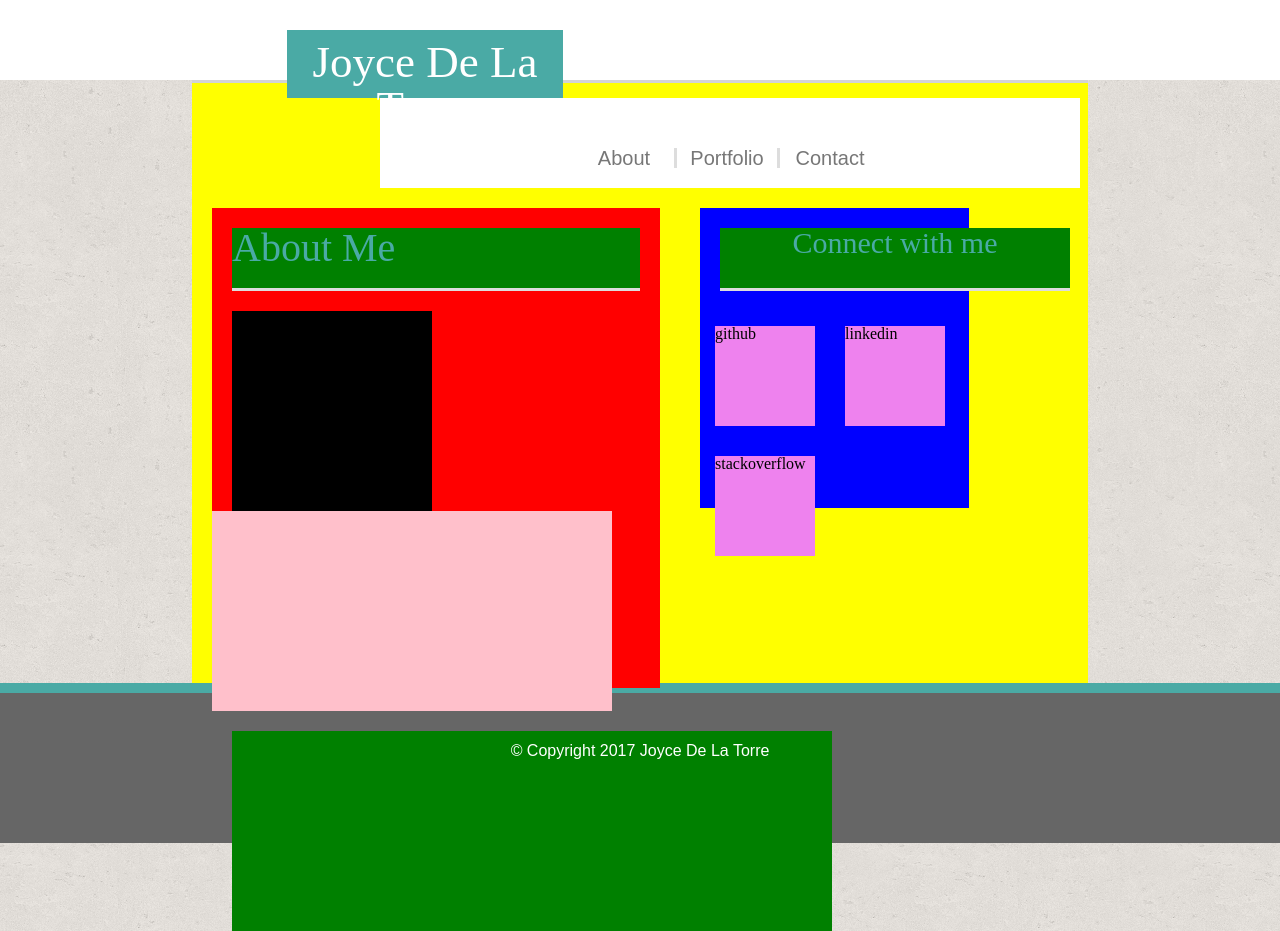
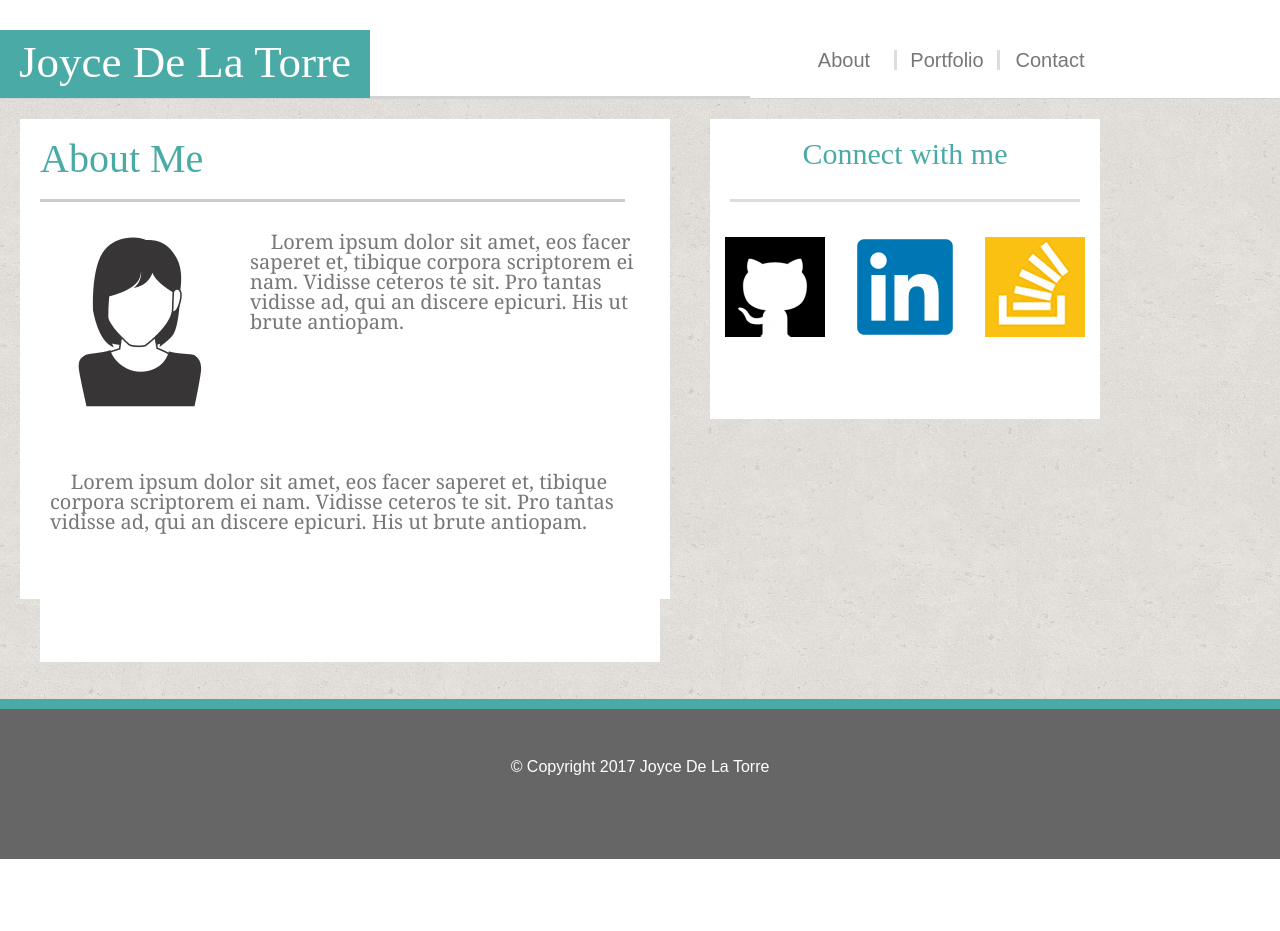
Before and after one commit to joycedelatorre/Basic-Portfolio, a plain HTML site: page index.html in a window 1280 px wide. After the commit the page ends 859 px from the top, so only its background shows below. Drawn offline with Linux system fonts and the light colour scheme.

Commit message:
modify css html of index, portfolio, contact

```diff
--- a/assets/css/style.css
+++ b/assets/css/style.css
@@ -2,30 +2,44 @@ body{
 	background-image: url("../images/cork-wallet/cork-wallet.png");
 }
 header{
-	background-color: white;
-	height:10%;
+	background-color: #ffffff;
+	height:12%;
+	min-width: 1000px;
+}
+#banner{
+	height:100%;
+	/*background-color: red;*/
+	width:60%;
+	min-width: 1300px;
+	margin:auto;
 }
 
 #your_name{
 	background-color: #4aaaa5;
-	width:20%;
+	width:350px;
 	height:48px;
 	color:white;
 	text-align: center;
 	padding: 10px;
 	float:left;
-	margin-left:287px;
 	margin-top: 30px;
 	font-size:45px;
+	min-width:350px;*/
 }
 
 #menu{
-	height:90px;
+	min-width:550px;
+	height:98px;
 	background-color: white;
-	float:left;
-	width:700px;
 	float:right;
-	margin-right:200px;
+	width:550px;
+}
+
+a{  color:#777777;
+	text-decoration: none;
+}
+a:hover{
+	color:#4aaaa5;
 }
 
 
@@ -66,57 +80,67 @@ header{
 }
 /* ---------below is for about me section ---------------*/
 #container{ /* wrapper for about me and connect with me */
-	background-color: yellow;
+	/*background-color: #cccccc;*/
 	width: 70%;
+	min-width: 1300px;
 	height: 75%;
 	border-top: 3px #d3d3d3 solid;
 	margin:auto;
 }
 
 #about_me{      /* wrapper for about me holds the abt_header image and paragraph */
-	background-color: red;
+	background-color: #ffffff;
 	width:50%;
 	height:80%;
 	float:left;
 	margin:20px;
 }
  #abt_header{
- 	background-color:green;
+ 	background-color:#ffffff;
+ 	width:90%;
  	height:60px;
  	font-size:40px;
  	margin:20px;
  	color: #4aaaa5;
- 	border-bottom: 3px #dddddd solid;
+ 	border-bottom: 3px #cccccc solid;
  }
 
  #image{
  	width:200px;
  	height: 200px;
- 	background-color: black;
+ 	/*background-color: black;*/
  	float:left;
  	margin-left: 20px;
  }
 
 
  #paragraph1{
- 	background-color: pink;
+ 	background-color:#ffffff;
  	width:400px;
  	height: 200px;
  	float:left;
+ 	font-size:20px;
+ 	font-family: 'Georgia', Times, Times New Roman, serif;
+ 	padding:10px;
+ 	color:#777777;
  }
 
  #paragraph2{
- 	background-color:green;
+ 	background-color:#ffffff;
  	width:600px;
- 	height: 200px;
+ 	height: 180px;
  	float:left;
  	margin:20px;
+ 	font-size:20px;
+ 	font-family: 'Georgia', Times, Times New Roman, serif;
+ 	padding:10px;
+ 	color:#777777;
 
  }
 
 
 #connect_with_me{
-	background-color: blue;
+	background-color:#ffffff;
 	width:30%;
 	height:300px;
 	float:left;
@@ -124,7 +148,7 @@ header{
 }
 
 #cwm_header{
-	background-color:green;
+	background-color:#ffffff;
 	text-align: center;
 	width:350px;
  	height:60px;
@@ -140,12 +164,8 @@ header{
 	height:100px;
 	background-color: violet;
 	margin:15px;
+
 }
-
-/*#breaker_teal{
-	background-color: #4aaaa5;
-	height:10px;
-}*/
 
 #footer{
 	background-color: #4aaaa5;
--- a/index.html
+++ b/index.html
@@ -7,13 +7,15 @@
 		</head>
 		<body>
 			<header>
-				<div id="your_name">
-					Joyce De La Torre
-				</div>
-				<div id ="menu">
-					<div id="contact">Contact</div>
-					<div id="port">Portfolio</div>
-					<div id="about">About</div>
+				<div id="banner">
+					<div id="your_name">
+						Joyce De La Torre
+					</div>
+					<div id ="menu">
+						<div id="contact"><a href="contact.html">Contact</a></div>
+						<div id="port"><a href="portfolio.html">Portfolio</a></div>
+						<div id="about"><a href="index.html">About</a></div>
+					</div>
 				</div>
 			</header>
 
@@ -23,12 +25,18 @@
 						About Me
 					</div>
 					<div id="image">
-						<!-- <img src="assets/images/image_baby.jpg" alt="image_holder"/> -->
+						<img src="assets/images/headshot-icon.png" alt="image_holder"/>
 					</div>
 					<div id="paragraph1">
+						<p>
+							&nbsp;&nbsp;&nbsp;&nbsp;Lorem ipsum dolor sit amet, eos facer saperet et, tibique corpora scriptorem ei nam. Vidisse ceteros te sit. Pro tantas vidisse ad, qui an discere epicuri. His ut brute antiopam.
+						</p>
 
 					</div>
 					<div id="paragraph2">
+						<p>
+							&nbsp;&nbsp;&nbsp;&nbsp;Lorem ipsum dolor sit amet, eos facer saperet et, tibique corpora scriptorem ei nam. Vidisse ceteros te sit. Pro tantas vidisse ad, qui an discere epicuri. His ut brute antiopam.
+						</p>
 
 					</div>
 
@@ -36,14 +44,17 @@
 				<div id="connect_with_me">
 					<div id="cwm_header">Connect with me</div>
 					<div id="wrapper_icons">
-						<div class="icons">github</div>
-						<div class="icons">linkedin</div>
-						<div class="icons">stackoverflow</div>
+						<div class="icons">
+							<a href="https://www.github.com"><img src="assets/images/GitHub-logo.png" alt="Github"></a>
+						</div>
+						<div class="icons">
+							<a href="https://www.linkedin.com"><img src="assets/images/linkedin.jpeg" alt="LinkedIn"></a>
+						</div>
+						<div class="icons">
+							<a href="https://www.stackoverflow.com"><img src="assets/images/stack-overflow.png" alt="StackOverflow"></a></div>
 					</div>
 				</div>
 			</div>
-			<div id="breaker_teal">
-			<div>
 			<div id="footer">
 				<div id="footer_label">
 				&copy; Copyright 2017 Joyce De La Torre
```
Also changed, not shown: assets/css/style_contact.css (+34 -0 lines), assets/css/style_portfolio.css (+18 -0 lines), contact.html (+74 -0 lines), portfolio.html (+66 -0 lines), assets/images/GitHub-logo.png (added), assets/images/github_icon.svg (deleted), assets/images/headshot-icon.png (added), assets/images/image_baby.jpg (deleted), assets/images/linked_in_icon.png (deleted), assets/images/linkedin.jpeg (added), assets/images/stack-overflow.png (added), cork-wallet.png (deleted), 1 other file.
